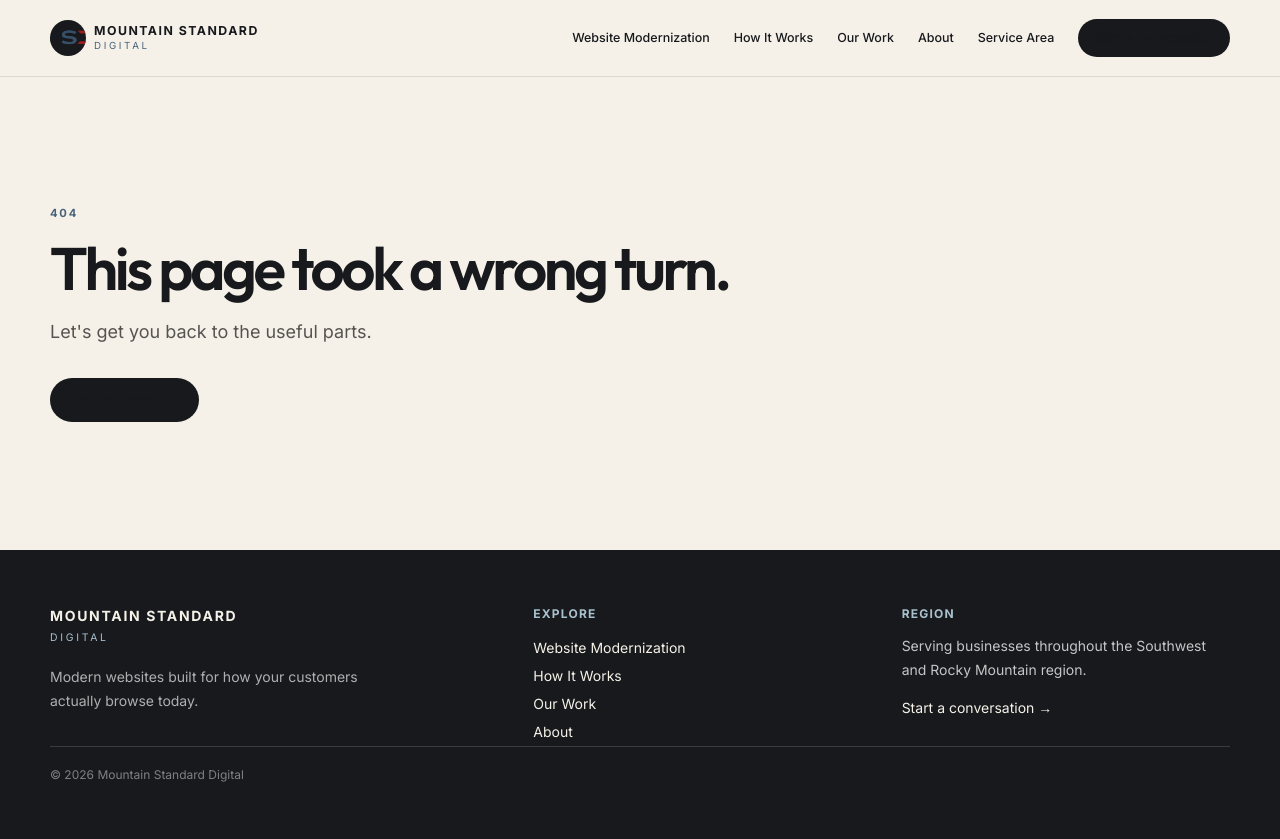
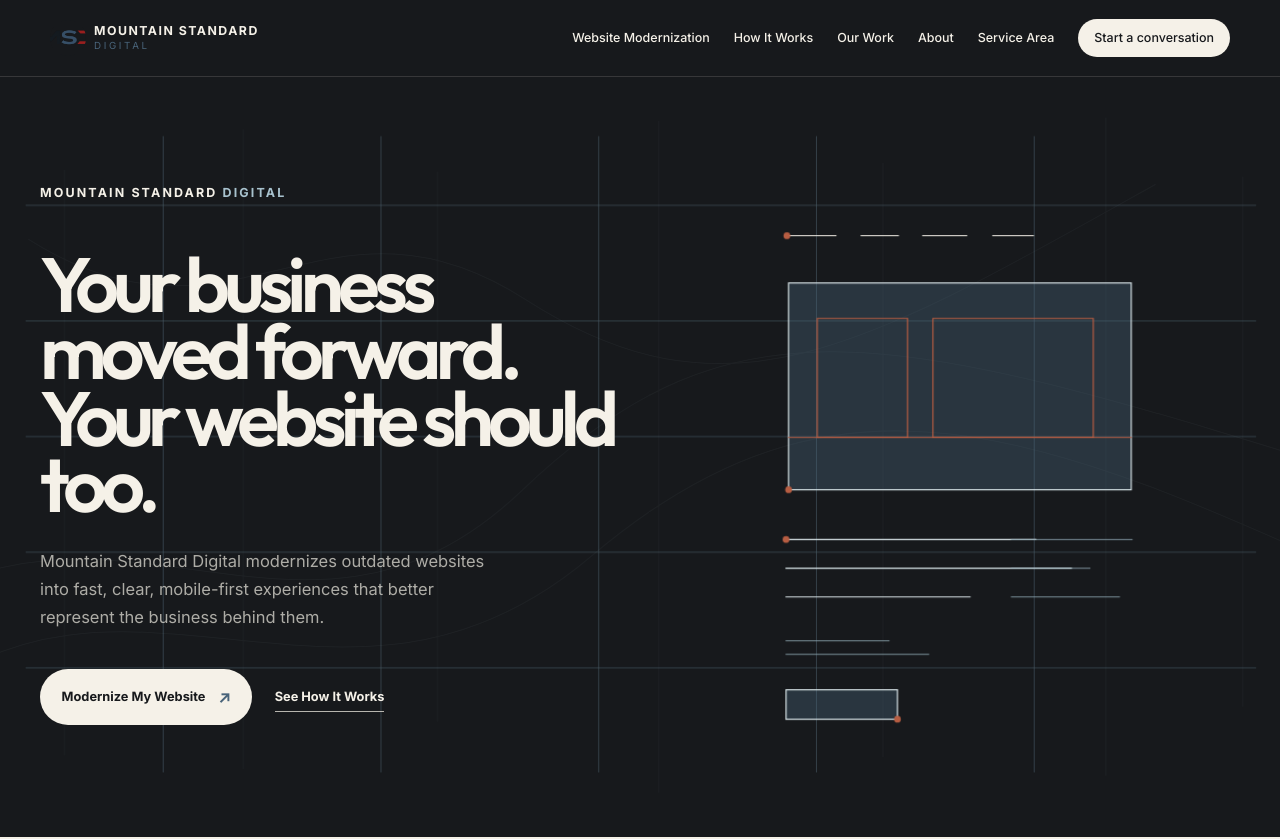
Before and after one commit to jjaramillo-abba/mountain-standard-digital, a Next.js app: page /hero-signature in a window 1280 px wide. Before the commit this address had no page. Built offline with nearby package versions, Linux system fonts and the light colour scheme.

Commit message:
Add signature geometry hero prototype

```diff
--- /dev/null
+++ b/src/app/hero-signature/page.tsx
@@ -0,0 +1,2 @@
+import { SignatureHero } from "@/components/signature-hero";
+export default function HeroSignature(){return <SignatureHero/>}
--- /dev/null
+++ b/src/app/signature-hero.css
@@ -0,0 +1,20 @@
+@keyframes signature-layout-safe {
+  0%,27% { opacity:0; }
+  44%,62% { opacity:1; }
+  73%,100% { opacity:.08; }
+}
+
+@keyframes signature-mobile-safe {
+  0%,59% { opacity:0; }
+  76%,100% { opacity:1; }
+}
+
+.layout-geometry { animation:signature-layout-safe 10s ease-in-out infinite; transform:none !important; }
+.mobile-geometry { animation:signature-mobile-safe 10s ease-in-out infinite; transform:none !important; }
+
+@media (max-width:800px) {
+  .signature-canvas { display:flex; flex-direction:column; }
+  .signature-content { order:1; }
+  .signature-geometry { order:2; }
+  .mobile-geometry { animation:mobileField 5.5s ease-in-out infinite; }
+}
--- /dev/null
+++ b/src/components/signature-hero.tsx
@@ -0,0 +1,40 @@
+import Link from "next/link";
+import { Header } from "@/components/site-shell";
+
+function SignatureGeometry() {
+  return <div className="signature-geometry" role="img" aria-label="Abstract spatial geometry aligning into a modern, mobile-oriented digital layout">
+    <svg viewBox="0 0 1600 900" preserveAspectRatio="xMidYMid slice" aria-hidden="true">
+      <g className="spatial-field">
+        <path d="M-90 642C180 452 404 734 660 490S1105 300 1680 480"/><path d="M-70 748C194 525 450 816 742 568s530-151 938 36"/><path d="M75 192c245 155 350-82 590 72s403 55 746-137"/><path d="M118 110v694M330 62v758M560 112v652M822 52v796M1088 102v704M1352 48v780M1514 118v628"/>
+      </g>
+      <g className="alignment-grid"><path d="M72 152H1530M72 289H1530M72 426H1530M72 563H1530M72 700H1530"/><path d="M235 70V824M493 70V824M751 70V824M1009 70V824M1267 70V824"/></g>
+      <g className="layout-geometry">
+        <g className="layout-nav"><path d="M974 188h58M1062 188h44M1135 188h52M1218 188h48"/></g>
+        <g className="layout-media"><rect x="976" y="244" width="406" height="245"/><path d="M1010 286h107v141h-107zM1147 286h190v141h-190z"/><path d="M976 427h406"/></g>
+        <g className="layout-copy"><path d="M973 548h296"/><path d="M973 582h338"/><path d="M973 616h218"/><path className="copy-fine" d="M973 668h122M973 684h169"/><rect x="973" y="726" width="132" height="35"/></g>
+        <g className="layout-detail"><path d="M1240 548h143M1240 582h93M1240 616h128"/></g>
+      </g>
+      <g className="mobile-geometry">
+        <path className="mobile-nav" d="M1212 199h48M1284 199h48"/>
+        <rect className="mobile-media" x="1116" y="253" width="252" height="144"/><path className="mobile-shape" d="M1140 276h82v97h-82zM1250 276h94v97h-94z"/>
+        <path className="mobile-type" d="M1116 451h193M1116 479h226M1116 507h141"/><path className="mobile-fine" d="M1116 556h178M1116 572h149"/><rect className="mobile-action" x="1116" y="613" width="128" height="34"/>
+      </g>
+      <g className="geometry-nodes"><circle cx="974" cy="188" r="4"/><circle cx="976" cy="489" r="4"/><circle cx="973" cy="548" r="4"/><circle cx="1105" cy="761" r="4"/></g>
+    </svg>
+  </div>;
+}
+
+export function SignatureHero() {
+  return <div className="signature-prototype">
+    <Header/>
+    <main><section className="signature-canvas">
+      <SignatureGeometry/>
+      <div className="signature-content">
+        <p className="signature-name">MOUNTAIN STANDARD <span>DIGITAL</span></p>
+        <h1>Your business moved forward.<br/>Your website should too.</h1>
+        <p className="signature-copy">Mountain Standard Digital modernizes outdated websites into fast, clear, mobile-first experiences that better represent the business behind them.</p>
+        <div className="signature-actions"><Link className="signature-primary" href="/contact">Modernize My Website <span>↗</span></Link><Link className="signature-secondary" href="/process">See How It Works</Link></div>
+      </div>
+    </section></main>
+  </div>;
+}
```
Also changed, not shown: src/app/globals.css.
